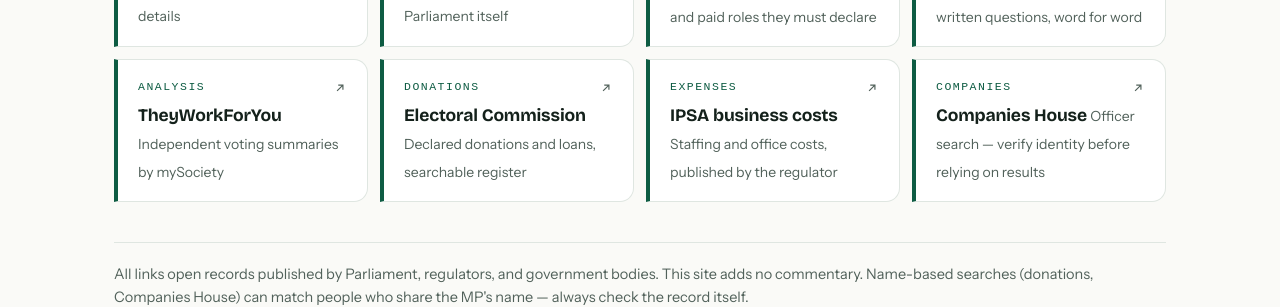
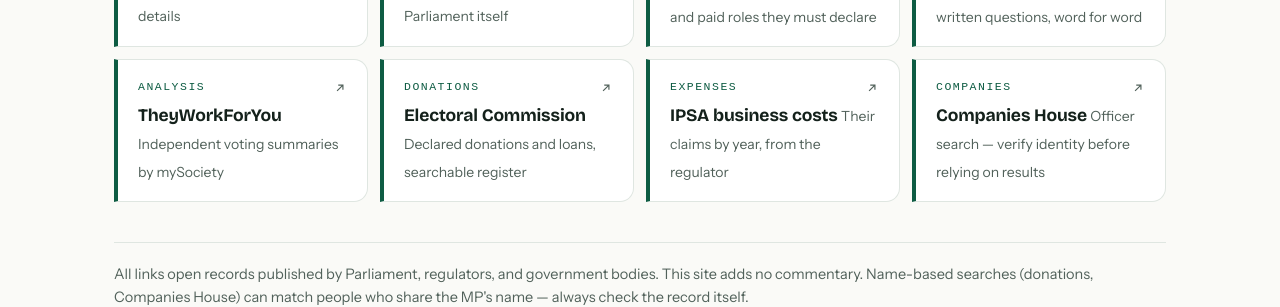
Before and after one commit to Digger260/mp-record, a Jekyll site: the page built from _mps/anna-dixon.md, in a window 1280 px wide. Shown: the part 472-779 px from the top of the page. Built offline with Jekyll 4.4.1, drawn with Linux system fonts in a browser that asks for light colours; some web fonts are replaced.

Commit message:
Add files via upload

```diff
--- a/_layouts/mp.html
+++ b/_layouts/mp.html
@@ -51,11 +51,11 @@
     <span class="title">Electoral Commission</span>
     <span class="desc">Declared donations and loans, searchable register</span>
   </a>
-  <a class="record-card" href="https://www.theipsa.org.uk/mp-staffing-business-costs/your-mp">
+  <a class="record-card" href="https://www.theipsa.org.uk/mp-staffing-business-costs/your-mp/{{ page.ipsa_slug }}/{{ page.parliament_id }}">
     <svg class="ext" viewBox="0 0 24 24" aria-hidden="true"><path d="M7 17 17 7M9 7h8v8"/></svg>
     <span class="tag">Expenses</span>
     <span class="title">IPSA business costs</span>
-    <span class="desc">Staffing and office costs, published by the regulator</span>
+    <span class="desc">Their claims by year, from the regulator</span>
   </a>
   <a class="record-card" href="https://find-and-update.company-information.service.gov.uk/search/officers?q={{ q }}">
     <svg class="ext" viewBox="0 0 24 24" aria-hidden="true"><path d="M7 17 17 7M9 7h8v8"/></svg>
```
